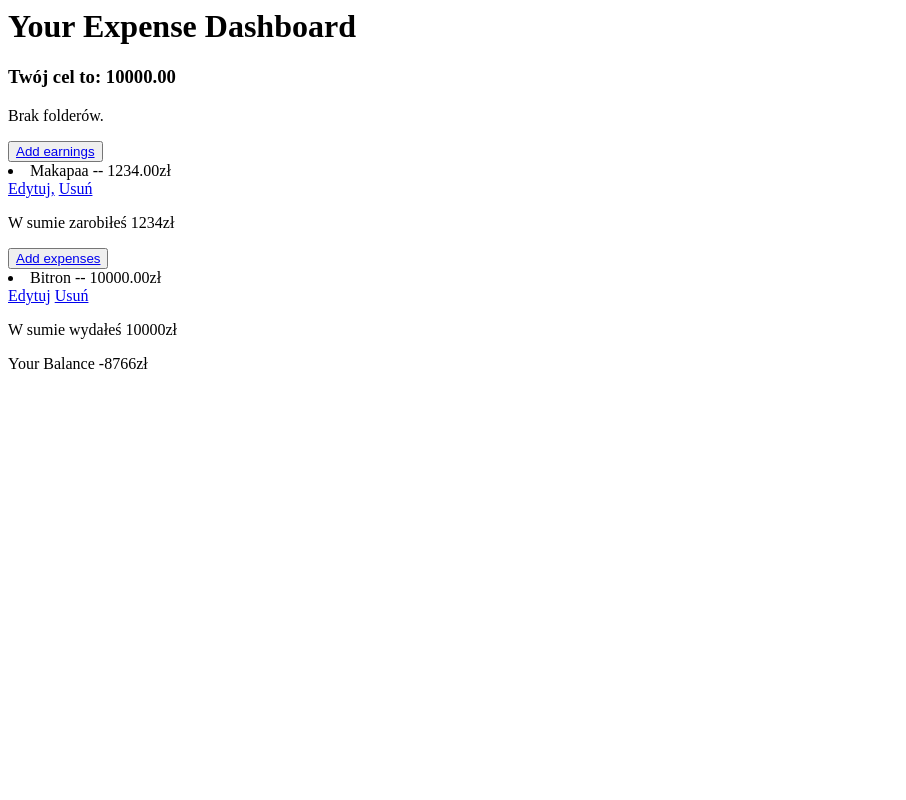
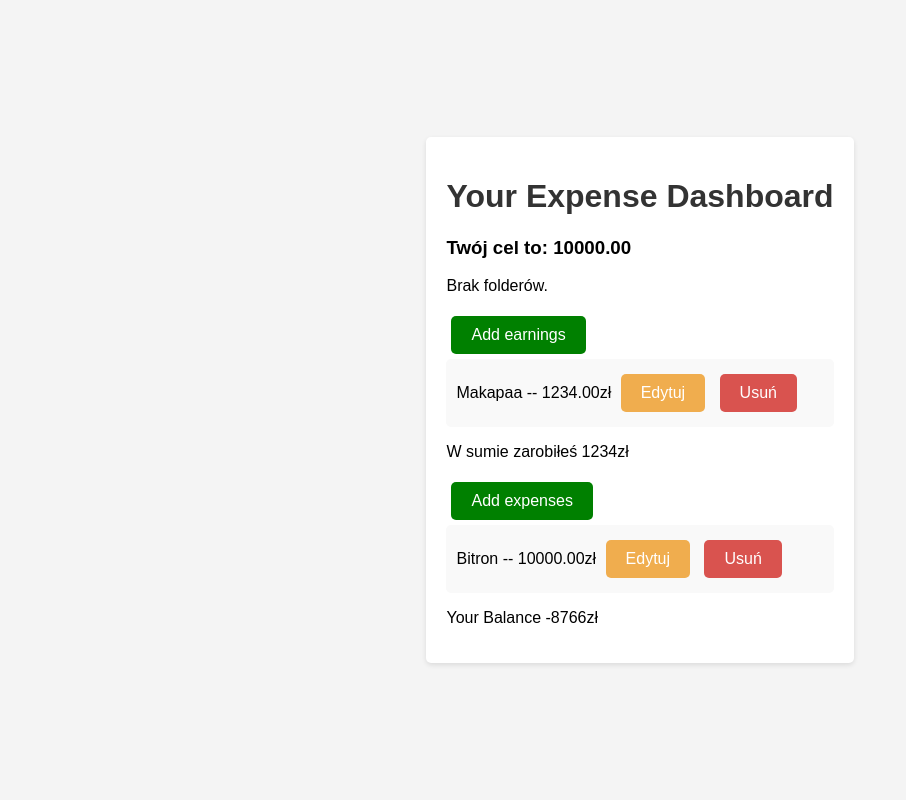
Before and after one commit to Szabson123/Dashboard_for_expenses, a Django app: page /expenses/dashboard/4/ in a window 1280 px wide. Shown: the whole page, without its empty margins (0-906 px from the left). Run offline with Django 4.2, Linux system fonts and the light colour scheme; a user stored in the database is signed in; data comes from the database, SQL or seed files in the repository; both versions use the stored data as it was after the commit; data that the repository does not hold is empty.

Commit message:
Priettier templates

```diff
--- a/dashboard_for_expenes/base/admin.py
+++ b/dashboard_for_expenes/base/admin.py
@@ -6,3 +6,4 @@ admin.site.register(models.Expense)
 admin.site.register(models.Profile)
 admin.site.register(models.Earnings)
 admin.site.register(models.Directorie)
+admin.site.register(models.Dashboard)
--- a/dashboard_for_expenes/base/forms.py
+++ b/dashboard_for_expenes/base/forms.py
@@ -18,21 +18,21 @@ class AddEarinings(forms.ModelForm):
 
     class Meta:
         model = Earnings
-        fields = ['name', 'money', 'description']
+        fields = ['name', 'money',]
 
 
 class AddExpenses(forms.ModelForm):
 
     class Meta:
         model = Expense
-        fields = ['name', 'cost', 'descripton']
+        fields = ['name', 'cost',]
 
 
 class AddDashboard(forms.ModelForm):
 
     class Meta:
         model = Dashboard
-        fields = ['name', 'target', 'description']
+        fields = ['name', 'target']
 
 
 class AddDirectorie(forms.ModelForm):
--- a/dashboard_for_expenes/dashboard_for_expenes/settings.py
+++ b/dashboard_for_expenes/dashboard_for_expenes/settings.py
@@ -121,7 +121,8 @@ USE_TZ = True
 # Static files (CSS, JavaScript, Images)
 # https://docs.djangoproject.com/en/4.2/howto/static-files/
 
-STATIC_URL = 'static/'
+STATIC_URL = '/static/'
+
 
 # Default primary key field type
 # https://docs.djangoproject.com/en/4.2/ref/settings/#default-auto-field
--- /dev/null
+++ b/dashboard_for_expenes/expenses/static/expenses/style.css
@@ -0,0 +1,139 @@
+body {
+    font-family: 'Arial', sans-serif;
+    background-color: #f4f4f4;
+    margin: 0;
+    padding: 0;
+    display: flex;
+    justify-content: center;
+    align-items: center;
+    min-height: 100vh;
+}
+
+.container {
+    max-width: 700px;
+    margin: 20px auto;
+    background: #fff;
+    padding: 20px;
+    border-radius: 5px;
+    box-shadow: 0 2px 5px rgba(0, 0, 0, 0.1);
+}
+
+h1 {
+    text-align: center;
+    color: #333;
+}
+
+ul {
+    list-style: none;
+    padding: 0;
+}
+
+ul li {
+    background: #f9f9f9;
+    margin-bottom: 10px;
+    padding: 10px;
+    border-radius: 5px;
+}
+
+.button {
+    display: inline-block;
+    border: none;
+    background-color: #5cb85c;
+    color: white;
+    padding: 10px 20px;
+    margin: 5px;
+    border-radius: 5px;
+    cursor: pointer;
+    text-decoration: none;
+}
+
+.button:hover {
+    background-color: #4cae4c;
+}
+
+.button.edit {
+    background-color: #f0ad4e;
+}
+
+.button.edit:hover {
+    background-color: #ec971f;
+}
+
+.button.delete {
+    background-color: #d9534f;
+}
+
+.button.delete:hover {
+    background-color: #c9302c;
+}
+
+
+.button.add {
+    background-color: #337ab7;
+}
+
+.button.add.r {
+    background-color: green;
+}
+
+.button.add:hover {
+    background-color: #286090;
+}
+
+
+.add-buttons {
+    text-align: center;
+    margin: 20px 0;
+}
+
+
+.list-container {
+    background: #fff;
+    padding: 20px;
+    border-radius: 5px;
+    box-shadow: 0 2px 5px rgba(0, 0, 0, 0.1);
+    width: 300px;
+    margin: 20px auto;
+}
+
+
+.list-title {
+    font-size: 24px;
+    color: #333;
+    margin-bottom: 20px;
+    text-align: center;
+}
+
+
+.list-item {
+    background: #f9f9f9;
+    margin-bottom: 10px;
+    padding: 10px;
+    border-radius: 5px;
+    list-style-type: none;
+}
+
+/* Stylowanie linków w liście */
+.list-item a {
+    text-decoration: none;
+}
+
+.list-item a:hover {
+    text-decoration: underline;
+}
+
+
+.add-dashboard-btn {
+    background-color: #5cb85c;
+    color: white;
+    padding: 10px 20px;
+    text-decoration: none;
+    border-radius: 5px;
+    display: block;
+    text-align: center;
+    margin-top: 20px;
+}
+
+.add-dashboard-btn:hover {
+    background-color: #4cae4c;
+}
--- a/dashboard_for_expenes/expenses/templates/expenses/detail_dashboard_page.html
+++ b/dashboard_for_expenes/expenses/templates/expenses/detail_dashboard_page.html
@@ -1,3 +1,14 @@
+{% load static %}
+
+<!DOCTYPE html>
+<html lang="en">
+<head>
+    <meta charset="UTF-8">
+    <title>Dashboard</title>
+    <link rel="stylesheet" type="text/css" href="{% static 'expenses/style.css' %}">
+</head>
+
+<div class="container">
     <h1>Your Expense Dashboard</h1>
 
     <h3>Twój cel to: {{dashboard.target}}</h3>
@@ -11,30 +22,29 @@
         <p>Brak folderów.</p>
     {% endfor %}
 
-<button><a href="{% url 'earnings_form_without_directorie' dashboard_id=dashboard_id %}">Add earnings</a></button>
+    <a class="button add r" href="{% url 'earnings_form_without_directorie' dashboard_id=dashboard_id %}">Add earnings</a>
 
     {% for earning in earnings %}
-  <li>
-    {{ earning.name }} -- {{ earning.money }}zł
-  </li>
-    <a href="{% url 'edit_earnings' pk=earning.pk %}">Edytuj,</a>
-    <a href="{% url 'delete_earnings' pk=earning.pk %}">Usuń</a>
+      <div class="list-item">
+        <span class="item-text">{{ earning.name }} -- {{ earning.money }}zł</span>
+        <a class="button edit" href="{% url 'edit_earnings' pk=earning.pk %}">Edytuj</a>
+        <a class="button delete" href="{% url 'delete_earnings' pk=earning.pk %}">Usuń</a>
+      </div>
     {% empty %}
       <p>Nie masz jeszcze żadnych danych</p>
     {% endfor %}
-<p>W sumie zarobiłeś {{ total_earnigs }}zł</p>
-
-<button><a href="{% url 'expenses_form_without_directorie' dashboard_id=dashboard_id %}">Add expenses</a></button>
+        <p>W sumie zarobiłeś {{total_earnigs}}zł</p>
+        <a class="button add r" href="{% url 'expenses_form_without_directorie' dashboard_id=dashboard_id %}">Add expenses</a>
         {% for expense in expenses %}
-  <li>
-    {{ expense.name }} -- {{ expense.cost }}zł
-  </li>
-    <a href="{% url 'edit_expenses' pk=expense.pk %}">Edytuj</a>
-    <a href="{% url 'delete_expenses' pk=expense.pk %}">Usuń</a>
+      <div class="list-item">
+        <span class="item-text">{{ expense.name }} -- {{ expense.cost }}zł</span>
+        <a class="button edit" href="{% url 'edit_expenses' pk=expense.pk %}">Edytuj</a>
+        <a class="button delete" href="{% url 'delete_expenses' pk=expense.pk %}">Usuń</a>
+      </div>
     {% empty %}
       <p>Nie masz jeszcze żadnych danych</p>
     {% endfor %}
-<p>W sumie wydałeś {{ total_expenses }}zł</p>
 
 
     <p>Your Balance {{ balance }}zł </p>
+</div>
--- a/dashboard_for_expenes/expenses/views.py
+++ b/dashboard_for_expenes/expenses/views.py
@@ -39,21 +39,23 @@ class DetailDashboardPage(LoginRequiredMixin, DetailView):
     def get_context_data(self, **kwargs) -> dict[str, Any]:
         context = super().get_context_data(**kwargs)
         dashboard = self.get_object()
+        context['dashboard_id'] = dashboard.pk
 
         directories = Directorie.objects.filter(dashboard=dashboard, user=self.request.user)
-        total_expenses = Expense.objects.filter(user=self.request.user).aggregate(Sum('cost'))['cost__sum'] or 0
-        total_earnigs = Earnings.objects.filter(user=self.request.user).aggregate(Sum('money'))['money__sum'] or 0
+        total_expenses = Expense.objects.filter(dashboard=dashboard, user=self.request.user).aggregate(Sum('cost'))[
+                             'cost__sum'] or 0
+        total_earnigs = Earnings.objects.filter(dashboard=dashboard, user=self.request.user).aggregate(Sum('money'))[
+                            'money__sum'] or 0
 
         context['directories'] = directories
-        context['dashboard_id'] = self.kwargs.get('pk')
+        context['dashboard'] = dashboard
         context['total_earnigs'] = total_earnigs
         context['total_expenses'] = total_expenses
+        context['balance'] = total_earnigs - total_expenses
 
-        context['balance'] = total_earnigs - total_expenses
-        context['target'] = dashboard.target
+        context['expenses'] = Expense.objects.filter(dashboard=dashboard, user=self.request.user)
+        context['earnings'] = Earnings.objects.filter(dashboard=dashboard, user=self.request.user)
 
-        context["expenses"] = Expense.objects.filter(user=self.request.user)
-        context["earnings"] = Earnings.objects.filter(user=self.request.user)
         return context
 
 
```
Also changed, not shown: dashboard_for_expenes/expenses/templates/expenses/dashboard_create_form.html (+10 -0 lines), dashboard_for_expenes/expenses/templates/expenses/directorie_form.html (+10 -0 lines), dashboard_for_expenes/expenses/templates/expenses/earnings_confirm_delete.html (+10 -0 lines), dashboard_for_expenes/expenses/templates/expenses/earnings_form.html (+11 -0 lines), dashboard_for_expenes/expenses/templates/expenses/edit_earnings.html (+11 -0 lines), dashboard_for_expenes/expenses/templates/expenses/edit_expenses.html (+4 -5 lines), dashboard_for_expenes/expenses/templates/expenses/expenses_confirm_delete.html (+10 -0 lines), dashboard_for_expenes/expenses/templates/expenses/expenses_form.html (+10 -0 lines), dashboard_for_expenes/expenses/templates/expenses/main_page.html (+23 -9 lines), dashboard_for_expenes/db.sqlite3. Lines whose indentation alone changed are shown as unchanged.
